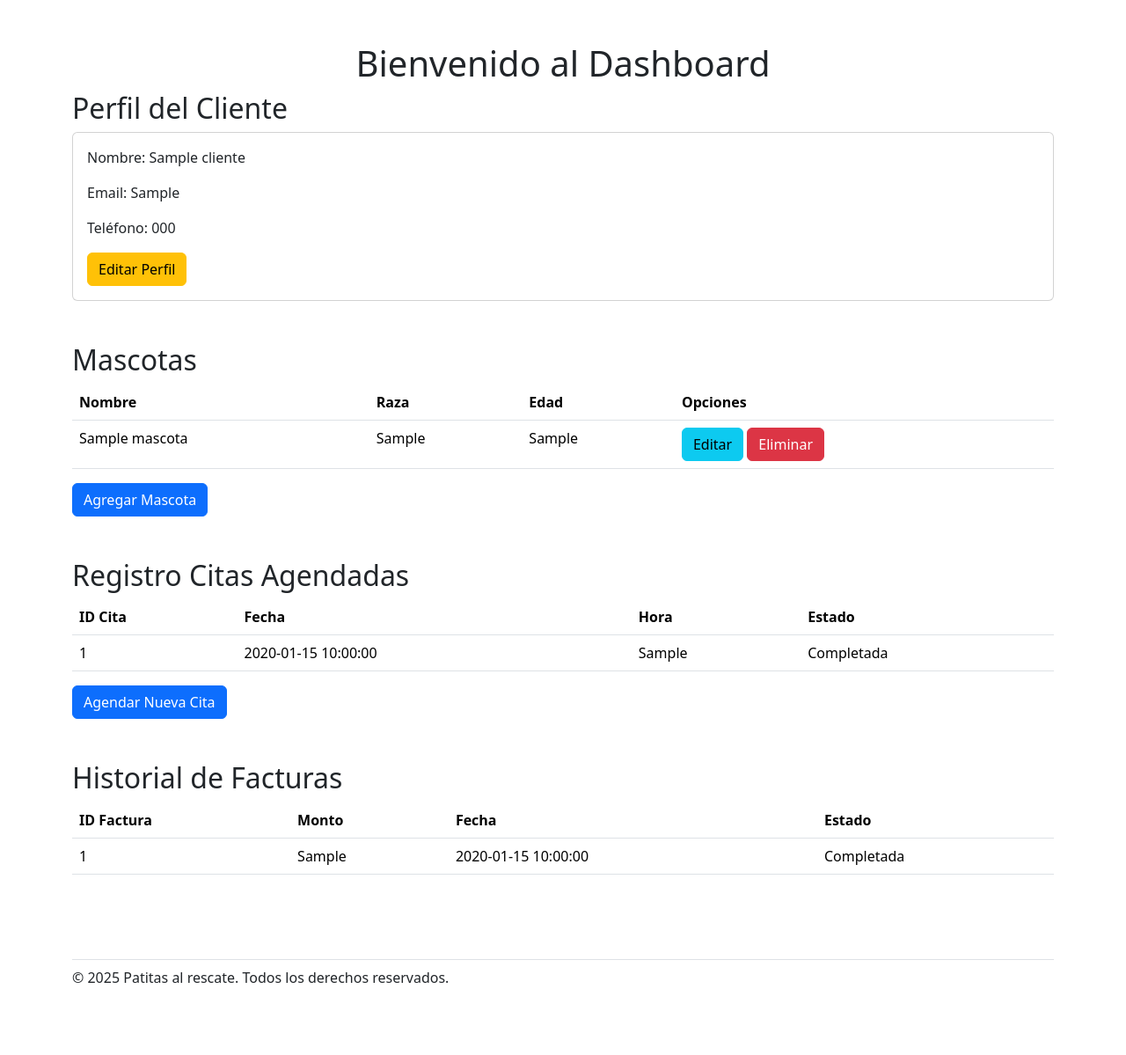
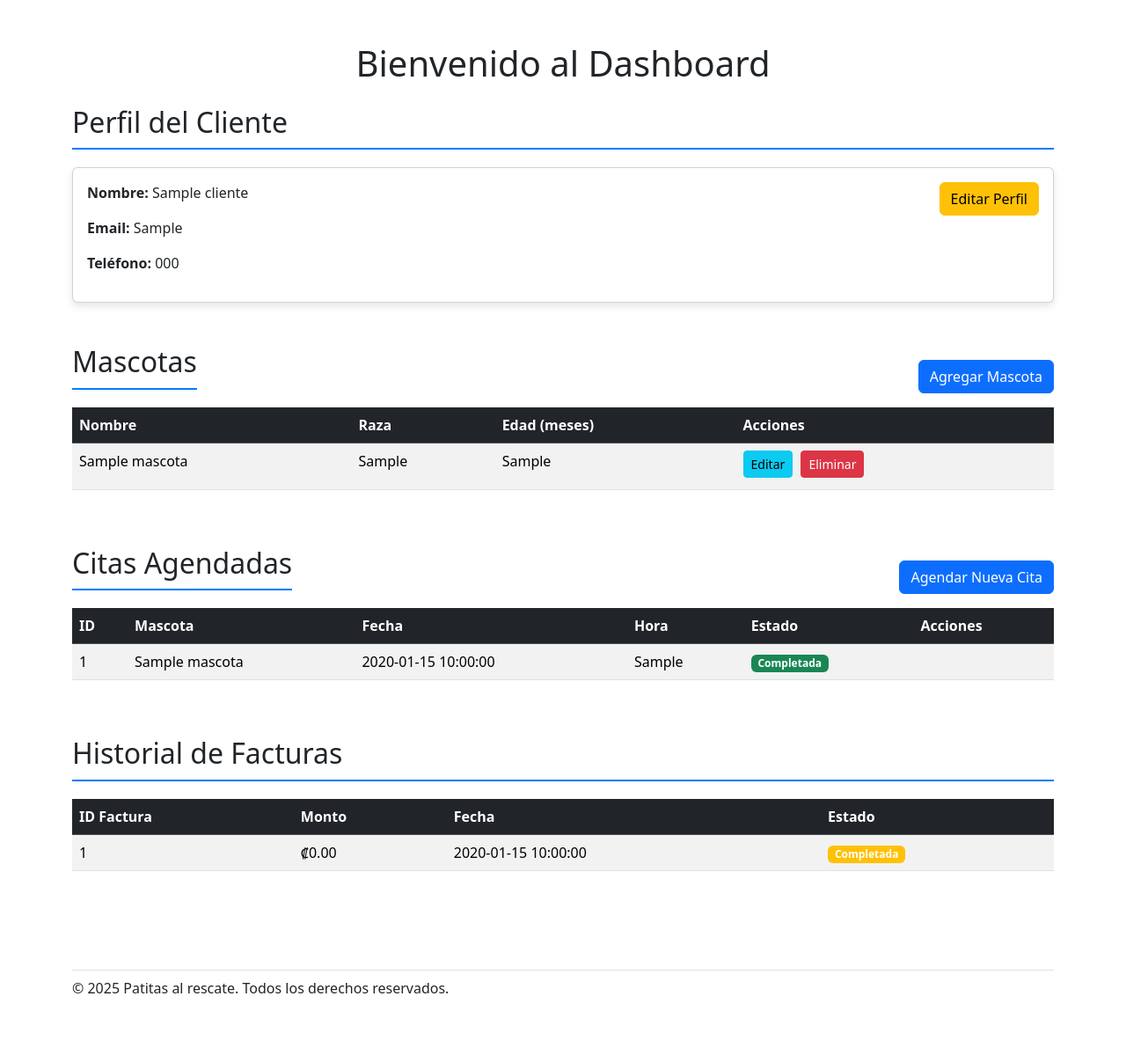
Before and after one commit to AndrjsM/sc502-1c2025-grupo1, a PHP site: page /dashboard.php in a window 1280 px wide. Shown: the part 56-1255 px from the top of the page at 88% size. Before the commit the page ends 1173 px from the top, so only its background shows below. Run offline with PHP 8.4, Linux system fonts and the light colour scheme; the visitor is signed in with stand-in values (Sample User, id 1); tables that the repository leaves empty or names only in its code hold one stand-in row (values such as "Sample post").

Commit message:
Apartado de citas
Se agrego cancelar y editar citas, ademas de que se hizo una mejora en el dashboard

```diff
--- a/dashboard.php
+++ b/dashboard.php
@@ -1,19 +1,28 @@
 <?php
 include('db.php');
 session_start();
+
+if (!isset($_SESSION['id_cliente'])) {
+    header("Location: login.php");
+    exit();
+}
+
 $id_cliente = $_SESSION['id_cliente'];
-
-
 
 // Gestionar citas y facturas
 try {
-    $citasCliente = "SELECT * FROM citas WHERE id_cliente = :id_cliente ORDER BY fecha DESC";
+    $citasCliente = "SELECT c.*, m.nombre as nombre_mascota
+                    FROM citas c
+                    JOIN mascotas m ON c.id_mascota = m.id_mascota
+                    WHERE c.id_cliente = :id_cliente
+                    ORDER BY c.fecha DESC";
     $stmt = $conn->prepare($citasCliente);
     $stmt->bindParam(':id_cliente', $id_cliente);
     $stmt->execute();
     $resultadoCitas = $stmt->fetchAll(PDO::FETCH_ASSOC);
 
-    $facturasCliente = "SELECT * FROM facturas WHERE id_cita IN (SELECT id_cita FROM citas WHERE id_cliente = :id_cliente)";
+    $facturasCliente = "SELECT * FROM facturas
+                       WHERE id_cita IN (SELECT id_cita FROM citas WHERE id_cliente = :id_cliente)";
     $stmt = $conn->prepare($facturasCliente);
     $stmt->bindParam(':id_cliente', $id_cliente);
     $stmt->execute();
@@ -35,7 +44,7 @@ try {
     $resultadoMascotas = $stmt->fetchAll(PDO::FETCH_ASSOC);
 } catch (PDOException $e) {
     echo "Error: " . $e->getMessage();
-    exit;
+    exit();
 }
 ?>
 
@@ -47,94 +56,163 @@ try {
     <meta name="viewport" content="width=device-width, initial-scale=1.0">
     <title>Patitas al Rescate - Dashboard</title>
     <link href="https://cdn.jsdelivr.net/npm/bootstrap@5.3.3/dist/css/bootstrap.min.css" rel="stylesheet">
+    <style>
+        .card {
+            margin-bottom: 20px;
+            box-shadow: 0 4px 8px rgba(0,0,0,0.1);
+        }
+        .table-responsive {
+            overflow-x: auto;
+        }
+        .section-title {
+            border-bottom: 2px solid #007bff;
+            padding-bottom: 10px;
+            margin-bottom: 20px;
+        }
+        .btn-action {
+            margin-right: 5px;
+            margin-bottom: 5px;
+        }
+    </style>
 </head>
 
 <body>
-
     <?php include 'header.php'; ?>
 
     <div class="container my-5">
-        <h1 class="text-center">Bienvenido al Dashboard</h1>
+        <!-- Mensajes de éxito -->
+        <?php if (isset($_GET['success'])): ?>
+            <div class="alert alert-success alert-dismissible fade show">
+                Cita actualizada correctamente.
+                <button type="button" class="btn-close" data-bs-dismiss="alert" aria-label="Close"></button>
+            </div>
+        <?php endif; ?>
+
+        <?php if (isset($_GET['cancelada'])): ?>
+            <div class="alert alert-info alert-dismissible fade show">
+                Cita cancelada correctamente.
+                <button type="button" class="btn-close" data-bs-dismiss="alert" aria-label="Close"></button>
+            </div>
+        <?php endif; ?>
+
+        <h1 class="text-center mb-4">Bienvenido al Dashboard</h1>
 
         <!-- Apartado Clientes-->
         <section class="mb-5">
-            <h2>Perfil del Cliente</h2>
+            <h2 class="section-title">Perfil del Cliente</h2>
             <div class="card">
                 <div class="card-body">
-                    <p>Nombre: <?php echo $datosCliente['nombre']; ?></p>
-                    <p>Email: <?php echo $datosCliente['correo']; ?></p>
-                    <p>Teléfono: <?php echo $datosCliente['telefono']; ?></p>
+                    <div class="row">
+                        <div class="col-md-6">
+                            <p><strong>Nombre:</strong> <?php echo htmlspecialchars($datosCliente['nombre']); ?></p>
+                            <p><strong>Email:</strong> <?php echo htmlspecialchars($datosCliente['correo']); ?></p>
+                            <p><strong>Teléfono:</strong> <?php echo htmlspecialchars($datosCliente['telefono']); ?></p>
+                        </div>
+                        <div class="col-md-6 text-end">
                             <a href="editarPerfil.php" class="btn btn-warning">Editar Perfil</a>
+                        </div>
+                    </div>
                 </div>
             </div>
         </section>
 
         <!-- Apartado Mascotas-->
         <section class="mb-5">
-            <h2>Mascotas</h2>
-            <table class="table">
-                <thead>
+            <div class="d-flex justify-content-between align-items-center">
+                <h2 class="section-title">Mascotas</h2>
+                <a href="agregarMascota.php" class="btn btn-primary">Agregar Mascota</a>
+            </div>
+
+            <div class="table-responsive">
+                <table class="table table-striped">
+                    <thead class="table-dark">
                         <tr>
                             <th>Nombre</th>
                             <th>Raza</th>
-                        <th>Edad</th>
-                        <th>Opciones</th>
+                            <th>Edad (meses)</th>
+                            <th>Acciones</th>
                         </tr>
                     </thead>
                     <tbody>
                         <?php foreach ($resultadoMascotas as $infoMascota): ?>
                             <tr>
-                            <td><?php echo $infoMascota['nombre']; ?></td>
-                            <td><?php echo $infoMascota['raza']; ?></td>
-                            <td><?php echo $infoMascota['edad']; ?></td>
+                                <td><?php echo htmlspecialchars($infoMascota['nombre']); ?></td>
+                                <td><?php echo htmlspecialchars($infoMascota['raza']); ?></td>
+                                <td><?php echo htmlspecialchars($infoMascota['edad']); ?></td>
                                 <td>
-                                <a href="editarInfoMascota.php?id=<?php echo $infoMascota['id_mascota']; ?>" class="btn btn-info">Editar</a>
-                                <a href="eliminarInfoMascota.php?id=<?php echo $infoMascota['id_mascota']; ?>" class="btn btn-danger" onclick="return confirmarEliminacion('<?php echo $infoMascota['nombre']; ?>')">Eliminar</a>
+                                    <a href="editarInfoMascota.php?id=<?php echo $infoMascota['id_mascota']; ?>"
+                                       class="btn btn-info btn-sm btn-action">Editar</a>
+                                    <a href="eliminarInfoMascota.php?id=<?php echo $infoMascota['id_mascota']; ?>"
+                                       class="btn btn-danger btn-sm btn-action"
+                                       onclick="return confirmarEliminacion('<?php echo addslashes($infoMascota['nombre']); ?>')">Eliminar</a>
                                 </td>
                             </tr>
                         <?php endforeach; ?>
                     </tbody>
                 </table>
-
-            <script>
-                function confirmarEliminacion(nombre) {
-                    return confirm("¿Estás seguro de que quieres eliminar a " + nombre + "?");
-                }
-            </script>
-            <a href="agregarMascota.php" class="btn btn-primary">Agregar Mascota</a>
+            </div>
         </section>
 
         <!-- Apartado de Citas-->
         <section class="mb-5">
-            <h2>Registro Citas Agendadas</h2>
-            <table class="table">
-                <thead>
+            <div class="d-flex justify-content-between align-items-center">
+                <h2 class="section-title">Citas Agendadas</h2>
+                <a href="agendarCita.php" class="btn btn-primary">Agendar Nueva Cita</a>
+            </div>
+
+            <div class="table-responsive">
+                <table class="table table-striped">
+                    <thead class="table-dark">
                         <tr>
-                        <th>ID Cita</th>
+                            <th>ID</th>
+                            <th>Mascota</th>
                             <th>Fecha</th>
                             <th>Hora</th>
                             <th>Estado</th>
+                            <th>Acciones</th>
                         </tr>
                     </thead>
                     <tbody>
                         <?php foreach ($resultadoCitas as $row): ?>
                             <tr>
-                            <td><?php echo $row['id_cita']; ?></td>
-                            <td><?php echo $row['fecha']; ?></td>
-                            <td><?php echo $row['hora']; ?></td>
-                            <td><?php echo $row['estado']; ?></td>
+                                <td><?php echo htmlspecialchars($row['id_cita']); ?></td>
+                                <td><?php echo htmlspecialchars($row['nombre_mascota']); ?></td>
+                                <td><?php echo htmlspecialchars($row['fecha']); ?></td>
+                                <td><?php echo htmlspecialchars($row['hora']); ?></td>
+                                <td>
+                                    <span class="badge
+                                        <?php echo $row['estado'] == 'Pendiente' ? 'bg-warning' :
+                                              ($row['estado'] == 'Completada' ? 'bg-success' : 'bg-secondary'); ?>">
+                                        <?php echo htmlspecialchars($row['estado']); ?>
+                                    </span>
+                                </td>
+                                <td>
+                                    <?php if ($row['estado'] == 'Pendiente'): ?>
+                                        <a href="editarCita.php?id=<?php echo $row['id_cita']; ?>"
+                                           class="btn btn-warning btn-sm btn-action">Editar</a>
+                                        <a href="cancelarCita.php?id=<?php echo $row['id_cita']; ?>"
+                                           class="btn btn-danger btn-sm btn-action">Cancelar</a>
+                                    <?php endif; ?>
+                                </td>
                             </tr>
                         <?php endforeach; ?>
                     </tbody>
                 </table>
-            <a href="agendarCita.php" class="btn btn-primary">Agendar Nueva Cita</a>
+            </div>
         </section>
 
         <!-- Gestionar Facturas-->
         <section class="mb-5">
-            <h2>Historial de Facturas</h2>
-            <table class="table">
-                <thead>
+            <h2 class="section-title">Historial de Facturas</h2>
+
+            <?php if (empty($resultadoFacturas)): ?>
+                <div class="alert alert-info">
+                    No hay facturas registradas.
+                </div>
+            <?php else: ?>
+                <div class="table-responsive">
+                    <table class="table table-striped">
+                        <thead class="table-dark">
                             <tr>
                                 <th>ID Factura</th>
                                 <th>Monto</th>
@@ -145,21 +223,33 @@ try {
                         <tbody>
                             <?php foreach ($resultadoFacturas as $row): ?>
                                 <tr>
-                            <td><?php echo $row['id_factura']; ?></td>
-                            <td><?php echo $row['monto']; ?></td>
-                            <td><?php echo $row['fecha']; ?></td>
-                            <td><?php echo $row['estado']; ?></td>
+                                    <td><?php echo htmlspecialchars($row['id_factura']); ?></td>
+                                    <td>₡<?php echo number_format(htmlspecialchars($row['monto']), 2); ?></td>
+                                    <td><?php echo htmlspecialchars($row['fecha']); ?></td>
+                                    <td>
+                                        <span class="badge
+                                            <?php echo $row['estado'] == 'Pagada' ? 'bg-success' : 'bg-warning'; ?>">
+                                            <?php echo htmlspecialchars($row['estado']); ?>
+                                        </span>
+                                    </td>
                                 </tr>
                             <?php endforeach; ?>
                         </tbody>
                     </table>
+                </div>
+            <?php endif; ?>
         </section>
     </div>
 
     <?php include 'footer.php'; ?>
 
+    <script src="https://cdn.jsdelivr.net/npm/bootstrap@5.3.3/dist/js/bootstrap.bundle.min.js"></script>
+    <script>
+        function confirmarEliminacion(nombre) {
+            return confirm("¿Estás seguro de que quieres eliminar a " + nombre + "? Esta acción no se puede deshacer.");
+        }
+    </script>
 </body>
-
 </html>
 
 <?php $conn = null; ?>
```
Also changed, not shown: editarCita.php (added, +130 -0 lines), cancelarCita.php (added). Lines whose indentation alone changed are shown as unchanged.
